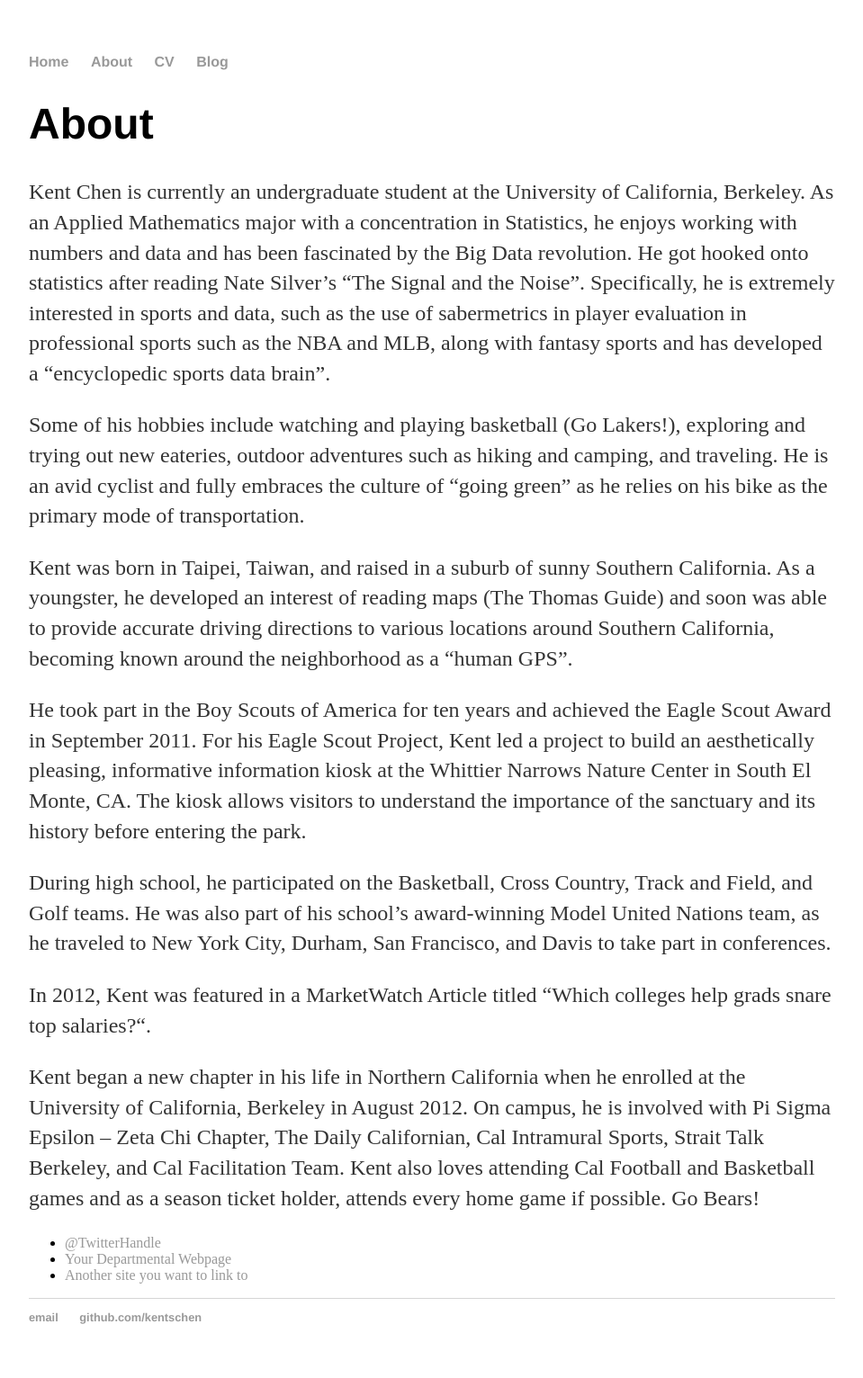
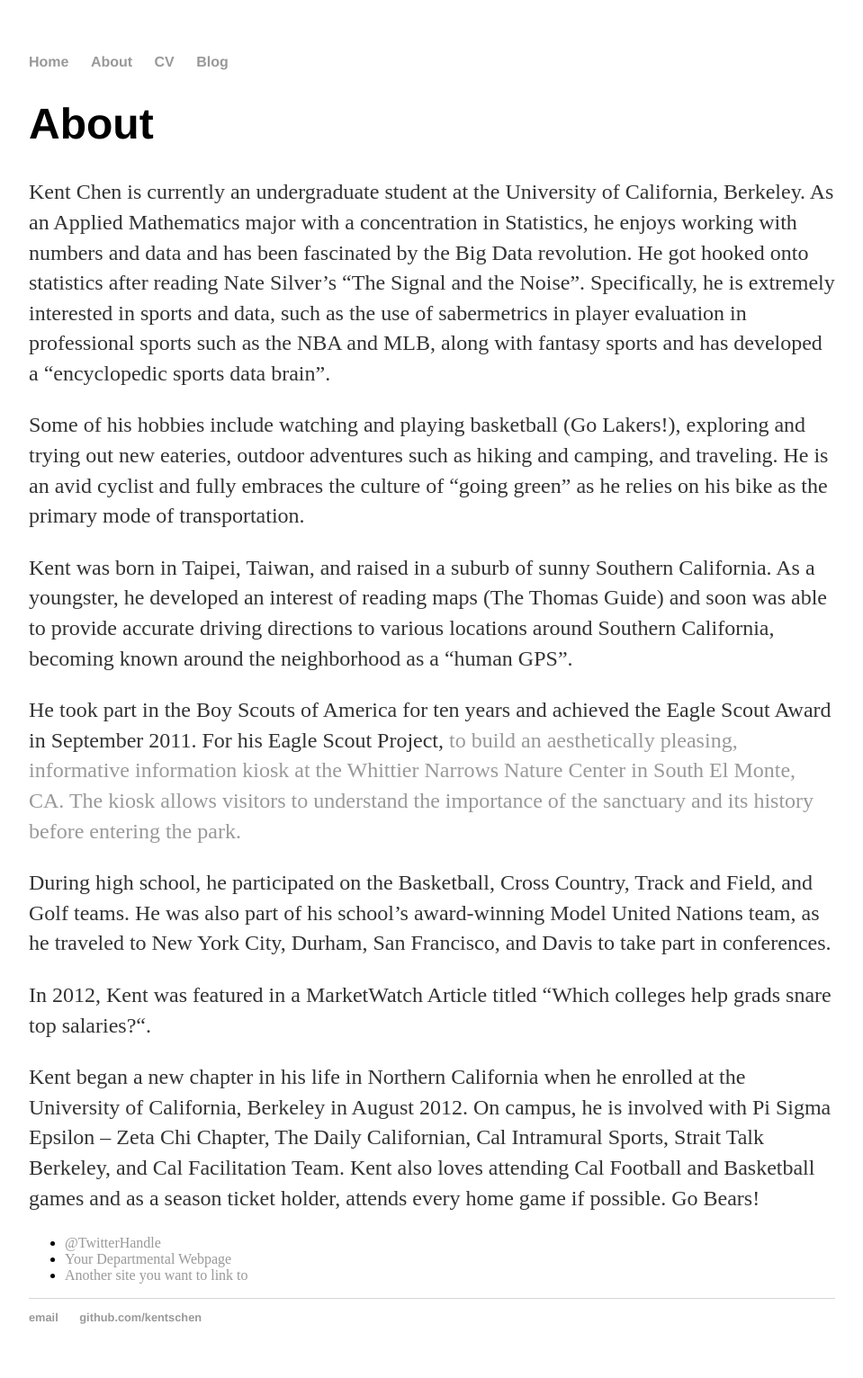
Before and after one commit to kentschen/kentschen.github.io, a Jekyll site: the page built from about/index.html, in a window 1280 px wide. Shown: the whole page at 90% size, without its empty margins (160-1119 px from the left). Built offline with Jekyll 4.4.1, drawn with Linux system fonts in a browser that asks for light colours; part of the change alters nothing that is shown.

```diff
--- a/about/index.html
+++ b/about/index.html
@@ -33,7 +33,9 @@ title: About Kent S. Chen
 
 			<p> He took part in the Boy Scouts of America for ten years
 				and achieved the Eagle Scout Award in September 2011. For
-				his Eagle Scout Project, Kent led a project to build an
+				his Eagle Scout Project, <a
+				href="/files/EagleProjectNewsletter.pdf" title= "Kent led
+				a project"> to build an
 				aesthetically pleasing, informative information kiosk at
 				the Whittier Narrows Nature Center in South El Monte, CA.
 				The kiosk allows visitors to understand the importance of
```
Also changed, not shown: 1 other file.
